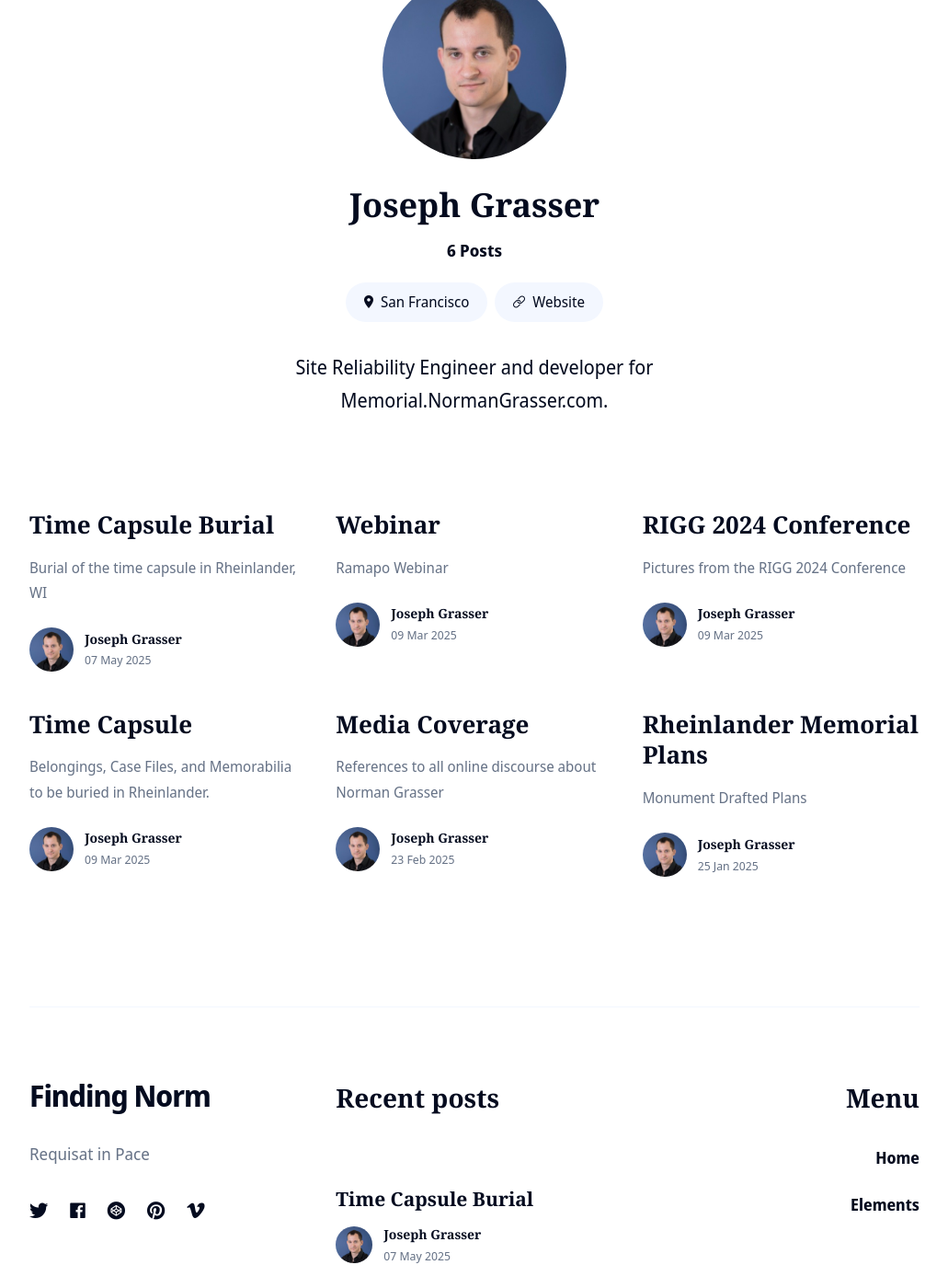
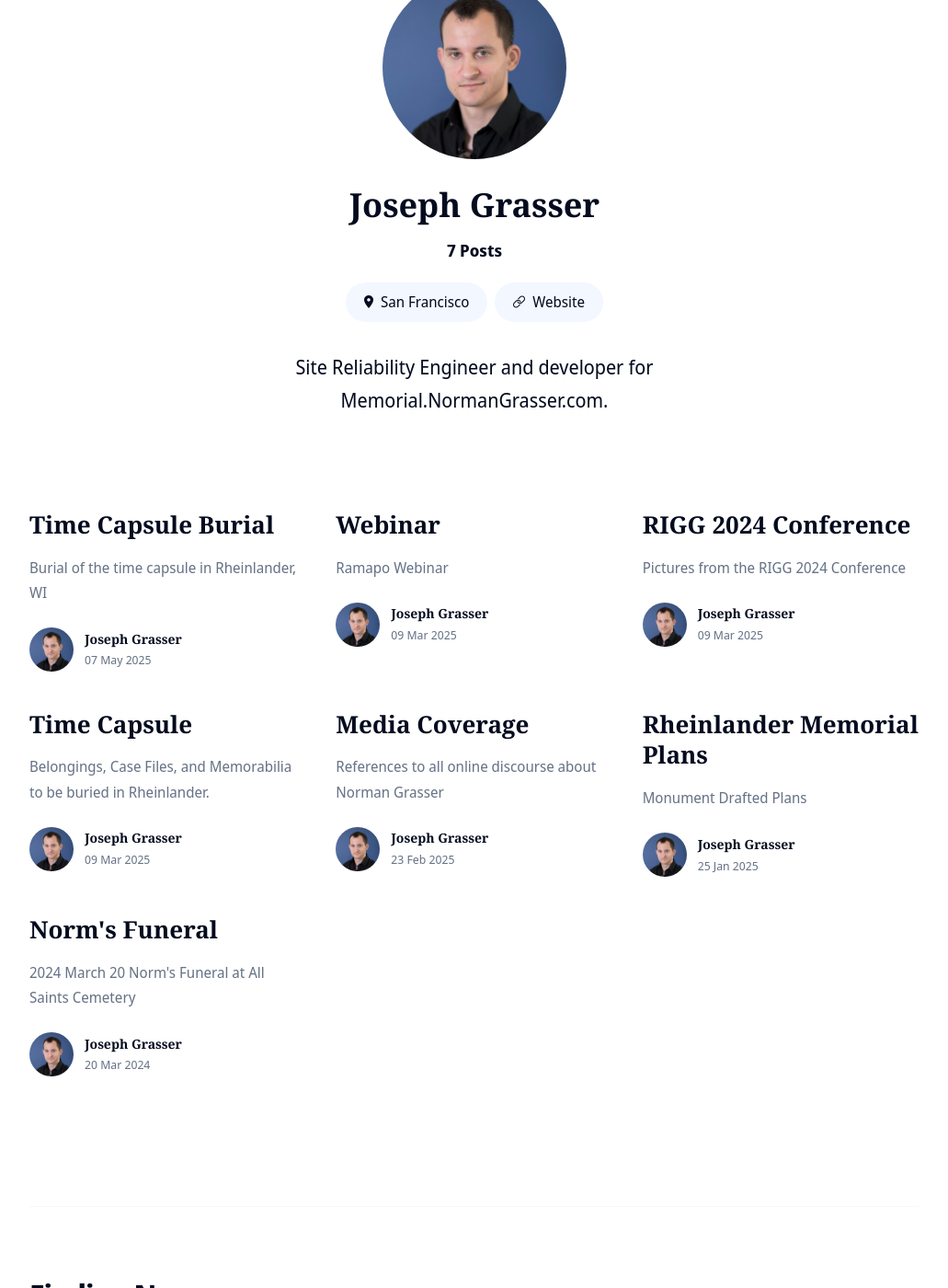
Before and after one commit to normangrasser/normangrasser.github.io, a Jekyll site: the page built from _authors/jgrasser.md, in a window 1280 px wide and 1400 px high, scrolled down 204 px. Shown: the whole window at 92% size, without its empty margins (124-1155 px from the left). Built offline with Jekyll 4.4.1, drawn with Linux system fonts in a browser that asks for light colours; nearby versions of some CDN libraries.

Commit message:
add norms funeral to site

```diff
--- a/_data/settings.yml
+++ b/_data/settings.yml
@@ -26,6 +26,8 @@ menu__settings:
           title: 'Rheinlander Memorial Plans'
         - url: '/blog/time-capsule-burial'
           title: 'Time Capsule Burial'
+        - url: '/blog/norms-funeral-at-all-saints'
+          title: "Norm's Funeral At All Saints Cemetery"
         - url: '/blog/findagravebackup'
           title: 'FindAGrave Entry'
         - url: '/blog/media-coverage'
--- /dev/null
+++ b/_posts/2025-03-20-norms-funeral-at-all-saints.markdown
@@ -0,0 +1,19 @@
+---
+layout: post
+title: Norm's Funeral
+description: 2024 March 20 Norm's Funeral at All Saints Cemetery
+date:   2024-03-20 07:26:29 -0800
+author: jgrasser
+featured: true
+---
+
+<div class="gallery-box">
+  <div class="gallery gallery--post">
+    <img src="https://live.staticflickr.com/65535/54697291671_6614b45ac8_c.jpg" loading="lazy">
+    <img src="https://live.staticflickr.com/65535/54697532704_474415ff85_c.jpg" loading="lazy">
+    <img src="https://live.staticflickr.com/65535/54702805666_d9afefa0b4_c.jpg" loading="lazy">
+    <img src="https://live.staticflickr.com/65535/54702805696_371fdc0c71_c.jpg" loading="lazy">
+    <img src="https://live.staticflickr.com/65535/54701974852_c146bccdb9_c.jpg" loading="lazy">
+  </div>
+  <em>2024 March 20 Norm's Funeral at All Saints Cemetery</em>
+</div>
```
